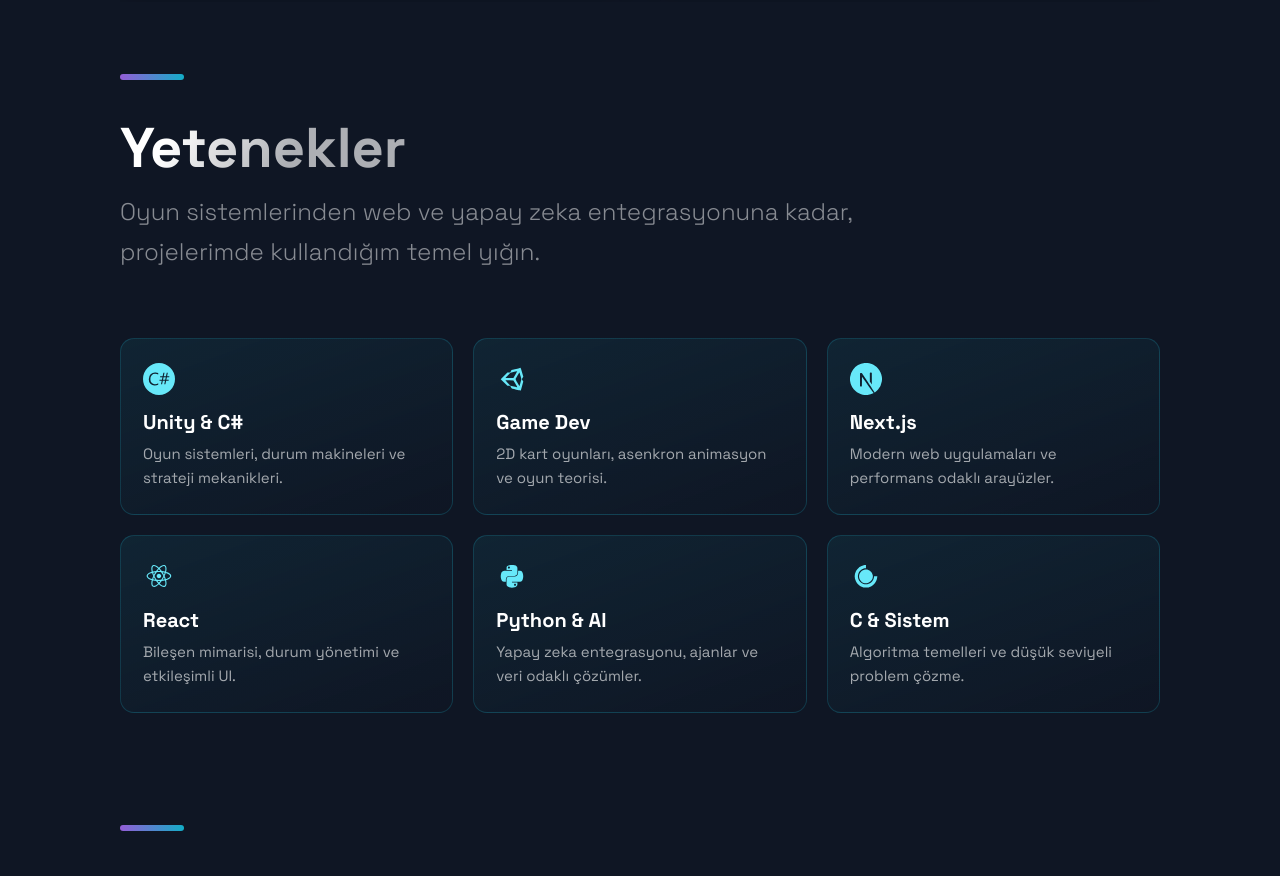
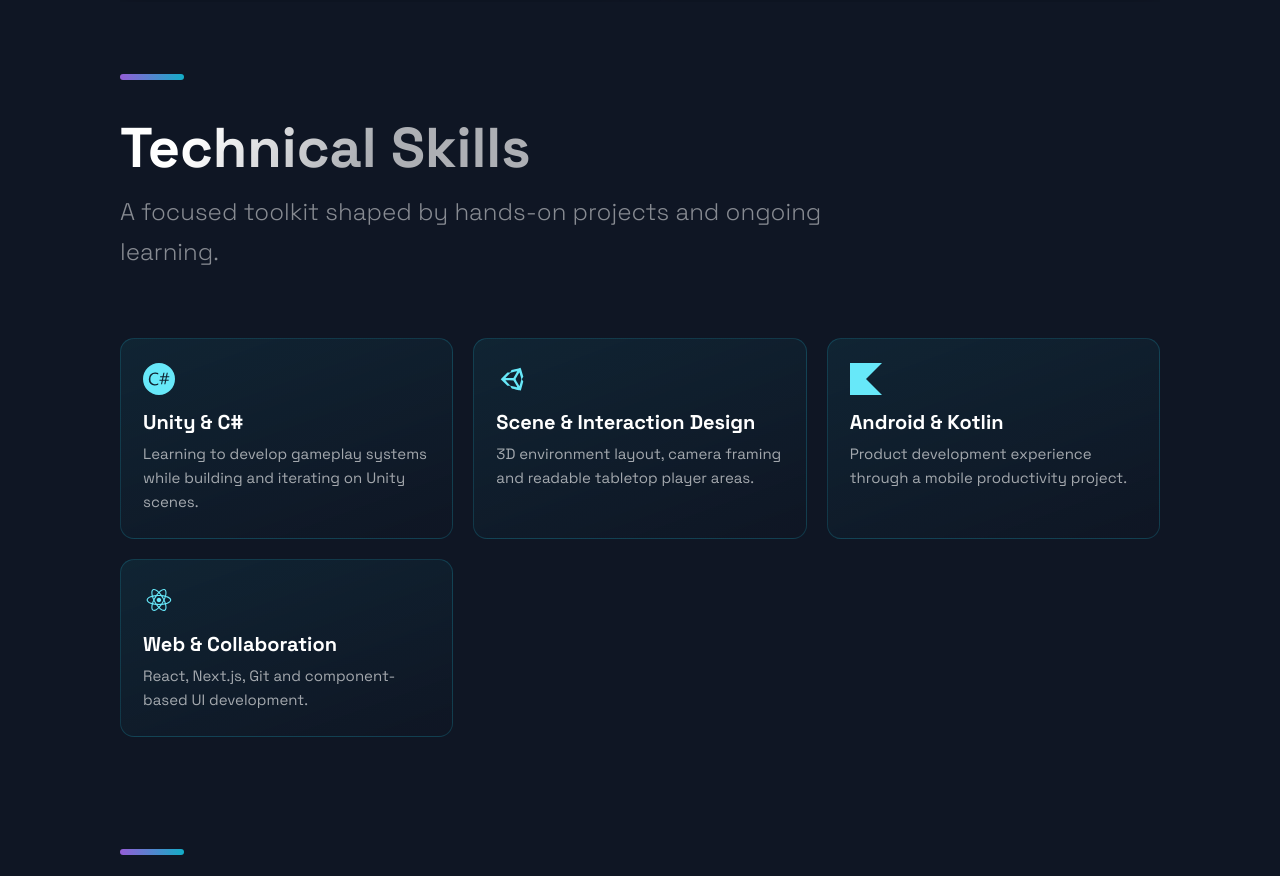
Before and after one commit to szikreddin5-maker/portfolio-ziko, a Next.js app: page / in a window 1280 px wide. Shown: the part 1640-2516 px from the top of the page. Built offline with nearby package versions, Linux system fonts and the light colour scheme.

Commit message:
content: focus portfolio on game development and verified contributions

```diff
--- a/src/components/Skills/Skills.js
+++ b/src/components/Skills/Skills.js
@@ -1,56 +1,25 @@
 import React from 'react';
-import { DiUnitySmall, DiPython, DiReact, DiCssdeck } from 'react-icons/di';
-import { SiCsharp, SiNextDotJs } from 'react-icons/si';
-
+import { DiUnitySmall, DiReact } from 'react-icons/di';
+import { SiCsharp, SiKotlin } from 'react-icons/si';
 import { Section, SectionDivider, SectionText, SectionTitle } from '../../styles/GlobalComponents';
 import { SkillGrid, SkillCard, SkillIcon, SkillTitle, SkillText } from './SkillsStyles';
 
 const skills = [
-  {
-    title: 'Unity & C#',
-    text: 'Oyun sistemleri, durum makineleri ve strateji mekanikleri.',
-    Icon: SiCsharp,
-  },
-  {
-    title: 'Game Dev',
-    text: '2D kart oyunları, asenkron animasyon ve oyun teorisi.',
-    Icon: DiUnitySmall,
-  },
-  {
-    title: 'Next.js',
-    text: 'Modern web uygulamaları ve performans odaklı arayüzler.',
-    Icon: SiNextDotJs,
-  },
-  {
-    title: 'React',
-    text: 'Bileşen mimarisi, durum yönetimi ve etkileşimli UI.',
-    Icon: DiReact,
-  },
-  {
-    title: 'Python & AI',
-    text: 'Yapay zeka entegrasyonu, ajanlar ve veri odaklı çözümler.',
-    Icon: DiPython,
-  },
-  {
-    title: 'C & Sistem',
-    text: 'Algoritma temelleri ve düşük seviyeli problem çözme.',
-    Icon: DiCssdeck,
-  },
+  { title: 'Unity & C#', text: 'Learning to develop gameplay systems while building and iterating on Unity scenes.', Icon: SiCsharp },
+  { title: 'Scene & Interaction Design', text: '3D environment layout, camera framing and readable tabletop player areas.', Icon: DiUnitySmall },
+  { title: 'Android & Kotlin', text: 'Product development experience through a mobile productivity project.', Icon: SiKotlin },
+  { title: 'Web & Collaboration', text: 'React, Next.js, Git and component-based UI development.', Icon: DiReact },
 ];
 
 const Skills = () => (
   <Section id="skills">
     <SectionDivider divider />
-    <SectionTitle>Yetenekler</SectionTitle>
-    <SectionText>
-      Oyun sistemlerinden web ve yapay zeka entegrasyonuna kadar, projelerimde kullandığım temel yığın.
-    </SectionText>
+    <SectionTitle>Technical Skills</SectionTitle>
+    <SectionText>A focused toolkit shaped by hands-on projects and ongoing learning.</SectionText>
     <SkillGrid>
       {skills.map(({ title, text, Icon }) => (
         <SkillCard key={title}>
-          <SkillIcon>
-            <Icon size="3.2rem" />
-          </SkillIcon>
+          <SkillIcon><Icon size="3.2rem" aria-hidden="true" /></SkillIcon>
           <SkillTitle>{title}</SkillTitle>
           <SkillText>{text}</SkillText>
         </SkillCard>
```
